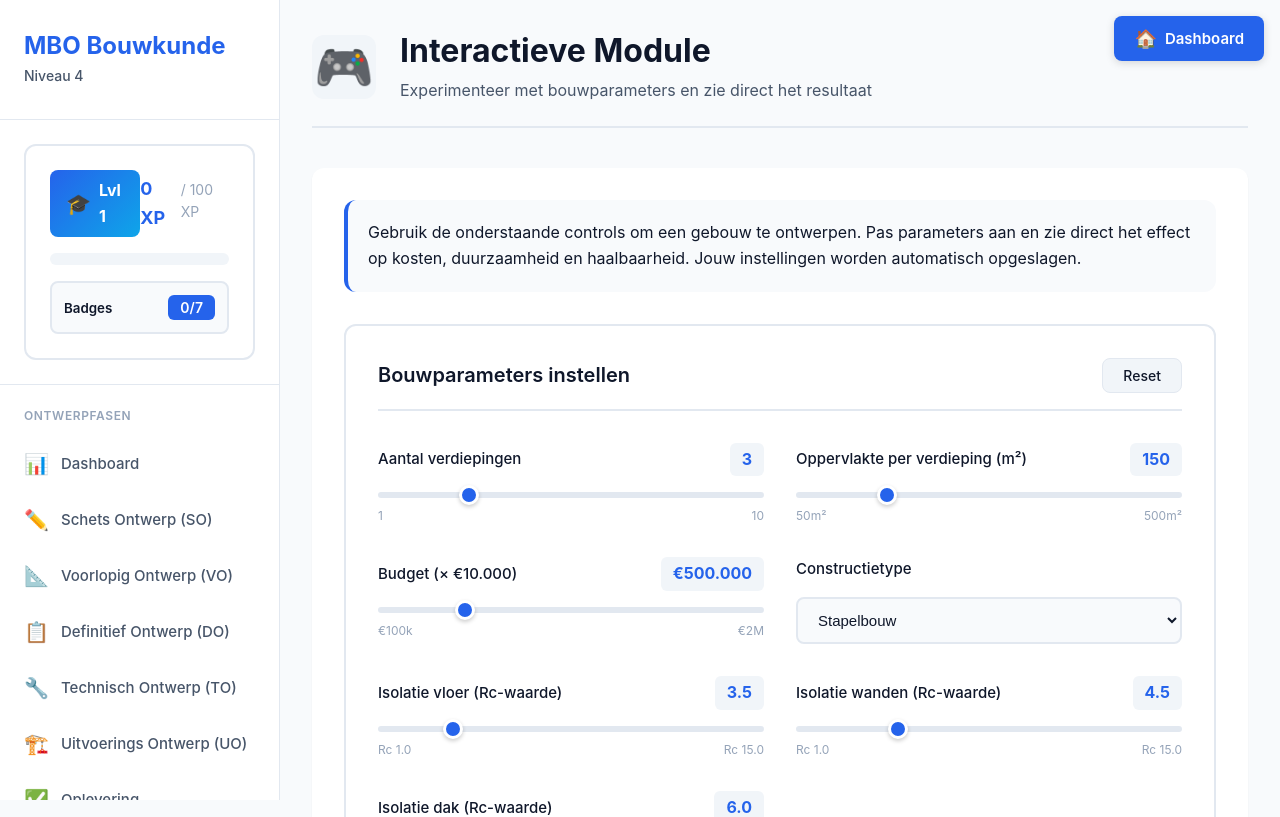
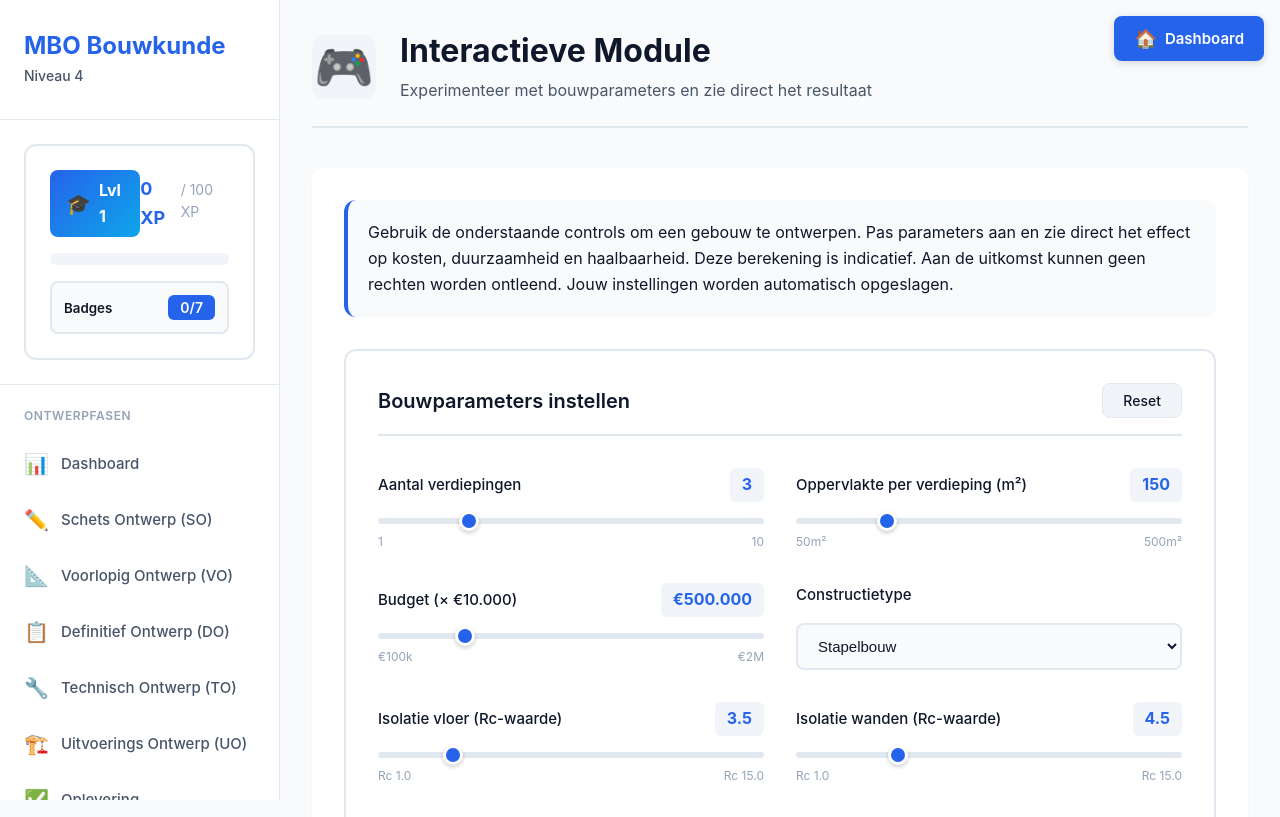
Before and after one commit to BartB1978/MBO-bouwkunde-app, a React (Vite) app: page /interactieve-module in a window 1280 px wide. Shown: the top 817 px of the page. Built offline with nearby package versions, Linux system fonts and the light colour scheme.

Commit message:
Update InteractieveModule.tsx

```diff
--- a/src/pages/InteractieveModule/InteractieveModule.tsx
+++ b/src/pages/InteractieveModule/InteractieveModule.tsx
@@ -81,7 +81,8 @@ function InteractieveModule() {
         }}>
           <p style={{ color: 'var(--text-primary)', lineHeight: 1.6 }}>
             Gebruik de onderstaande controls om een gebouw te ontwerpen. Pas parameters aan en zie direct
-            het effect op kosten, duurzaamheid en haalbaarheid. Jouw instellingen worden automatisch opgeslagen.
+            het effect op kosten, duurzaamheid en haalbaarheid. Deze berekening is indicatief. Aan de uitkomst kunnen geen rechten worden ontleend.
+            Jouw instellingen worden automatisch opgeslagen.
           </p>
         </div>
 
```
